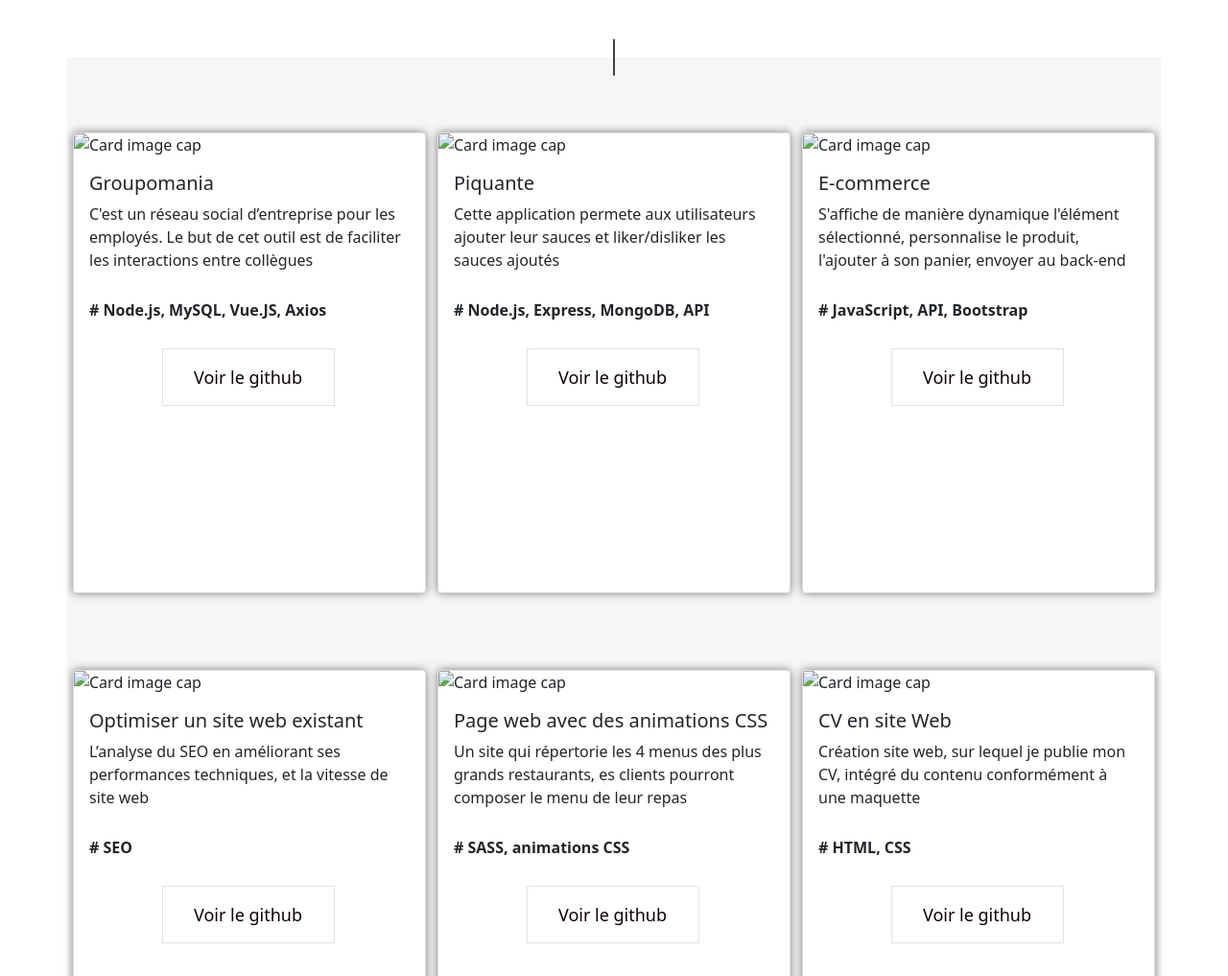
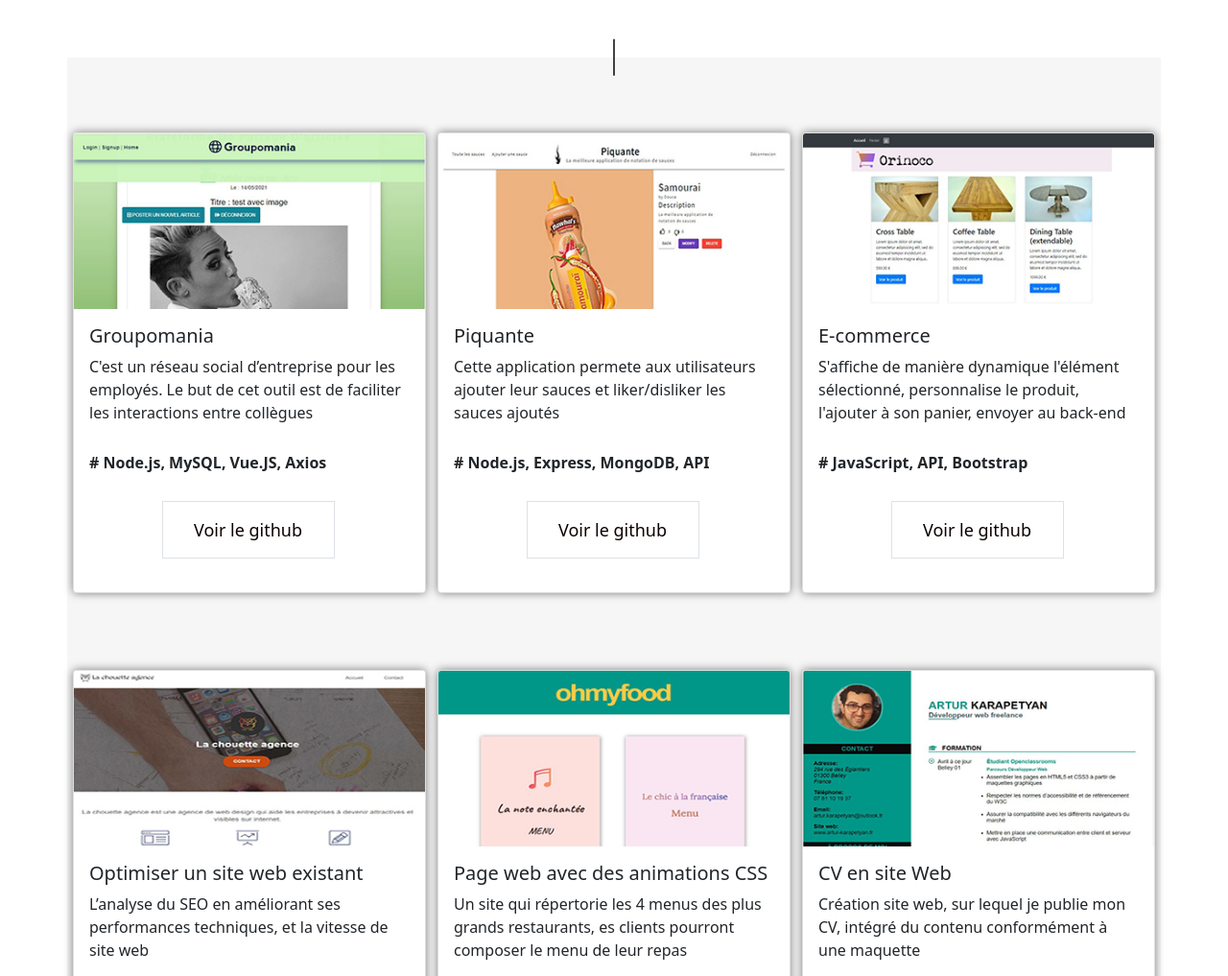
Before and after one commit to Artur01300/Portfolio, a website: page index.html in a window 1280 px wide. Shown: the part 920-1937 px from the top of the page at 96% size. Drawn offline with nearby package versions, Linux system fonts and the light colour scheme; the site is published under a folder, as on GitHub Pages, so addresses that start at the root find nothing.

Commit message:
Corréction du chemin de l'images

```diff
--- a/index.html
+++ b/index.html
@@ -90,7 +90,7 @@
             <div class="row">
                 <div class="col-sm d-flex align-items-center justify-content-center">
                     <div class="card" style="width: 23rem; height: 30rem;">
-                        <img class="card-img-top img-fluid" src="/img/P7.JPG" alt="Card image cap">
+                        <img class="card-img-top img-fluid" src="img/P7.JPG" alt="Card image cap">
                         <div class="card-body">
                             <h5 class="card-title">Groupomania</h5>
                             <p class="card-text">
@@ -113,7 +113,7 @@
                 </div>
                 <div class="col-sm d-flex align-items-center justify-content-center">
                     <div class="card" style="width: 23rem; height: 30rem;">
-                        <img class="card-img-top img-fluid" src="/img/P6.JPG" alt="Card image cap">
+                        <img class="card-img-top img-fluid" src="img/P6.JPG" alt="Card image cap">
                         <div class="card-body">
                             <h5 class="card-title">Piquante</h5>
                             <p class="card-text">
@@ -136,7 +136,7 @@
                 </div>
                 <div class="col-sm d-flex align-items-center justify-content-center">
                     <div class="card" style="width: 23rem; height: 30rem;">
-                        <img class="card-img-top img-fluid" src="/img/P5.JPG" alt="Card image cap">
+                        <img class="card-img-top img-fluid" src="img/P5.JPG" alt="Card image cap">
                         <div class="card-body">
                             <h5 class="card-title">E-commerce</h5>
                             <p class="card-text">
@@ -159,7 +159,7 @@
                 </div>
                 <div class="col-sm d-flex align-items-center justify-content-center">
                     <div class="card" style="width: 23rem; height: 30rem;">
-                        <img class="card-img-top img-fluid" src="/img/P4.JPG" alt="Card image cap">
+                        <img class="card-img-top img-fluid" src="img/P4.JPG" alt="Card image cap">
                         <div class="card-body">
                             <h5 class="card-title">Optimiser un site web existant</h5>
                             <p class="card-text">
@@ -182,7 +182,7 @@
                 </div>
                 <div class="col-sm d-flex align-items-center justify-content-center">
                     <div class="card" style="width: 23rem; height: 30rem;">
-                        <img class="card-img-top img-fluid" src="/img/P3.JPG" alt="Card image cap">
+                        <img class="card-img-top img-fluid" src="img/P3.JPG" alt="Card image cap">
                         <div class="card-body">
                             <h5 class="card-title">Page web avec des animations CSS</h5>
                             <p class="card-text">
@@ -206,7 +206,7 @@
                 </div>
                 <div class="col-sm d-flex align-items-center justify-content-center">
                     <div class="card" style="width: 23rem; height: 30rem;">
-                        <img class="card-img-top img-fluid" src="/img/P2.JPG" alt="Card image cap">
+                        <img class="card-img-top img-fluid" src="img/P2.JPG" alt="Card image cap">
                         <div class="card-body">
                             <h5 class="card-title">CV en site Web</h5>
                             <p class="card-text">
--- a/sass/pages/index.scss
+++ b/sass/pages/index.scss
@@ -4,7 +4,7 @@ body {
 
 header{
     min-height: 100vh;
-    background-image: url('/img/main.jpg');
+    background-image: url('../img/main.jpg');
     background-size: cover;
     background-attachment: fixed;
     border-bottom: 2px dashed #f1f1f1;
```
Also changed, not shown: css/style.css.
